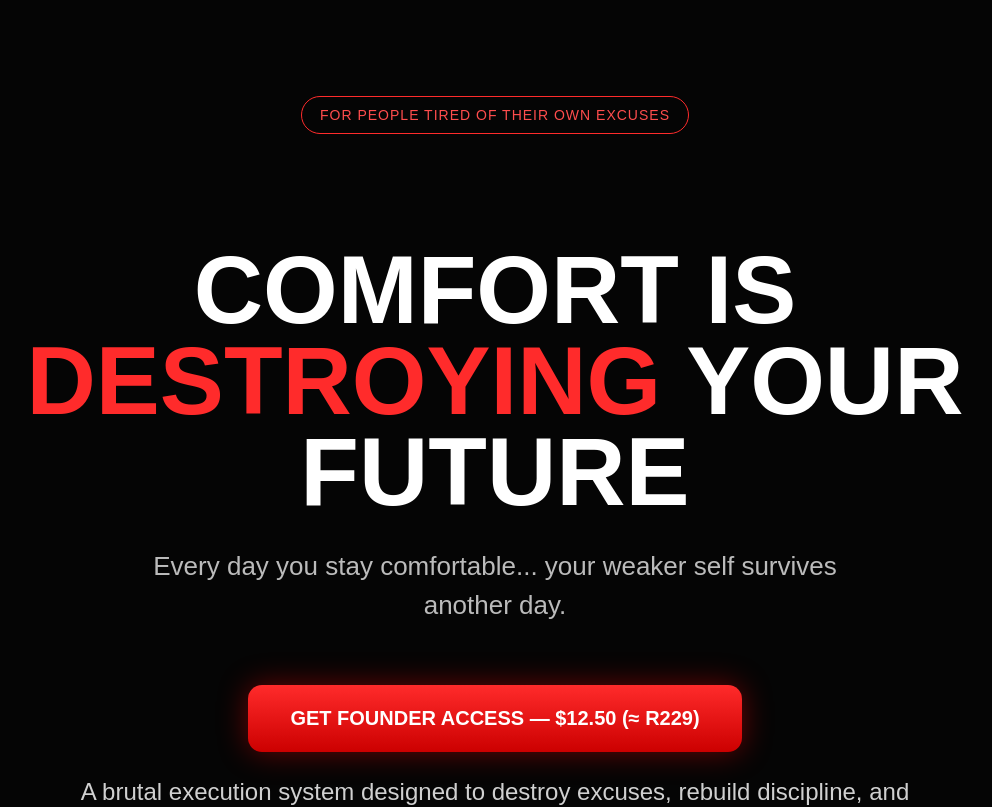
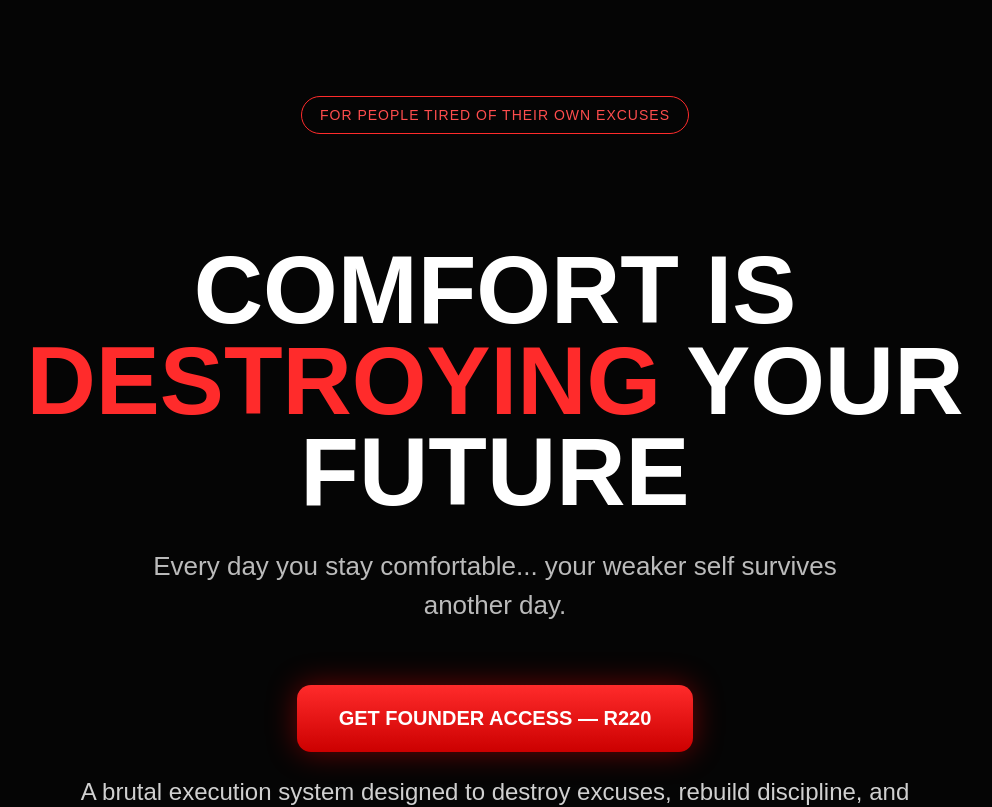
Before and after one commit to dupie2010-afk/Kill-the-Comfort, a React (Vite) app: page / in a window 1280 px wide. Shown: the top 807 px of the page, without its empty margins (145-1137 px from the left). Built offline with nearby package versions, Linux system fonts and the light colour scheme.

Commit message:
Update App.tsx

```diff
--- a/src/App.tsx
+++ b/src/App.tsx
@@ -22,12 +22,12 @@ export default function App() {
         <div className="hero-pricing">
 
           <a
-            href="https://dupster35.gumroad.com/l/etmdigital"
+     href="https://dupster35.gumroad.com/l/etmdigital"
+  className="cta-button"
   target="_blank"
   rel="noopener noreferrer"
-  className="cta-button"
 >
-  GET FOUNDER ACCESS — $12.50 (≈ R229)
+  GET FOUNDER ACCESS — R220
 </a>
 
 <p className="micro-promise">
```
